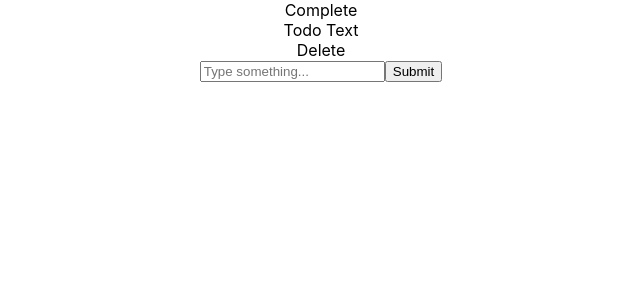
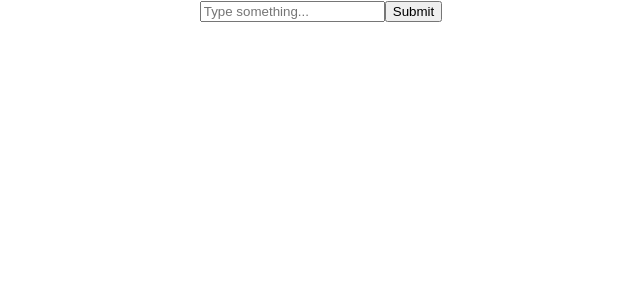
Before and after one commit to VladimirRM/g-js-redux, a React (Create React App) app: page / in a window 1280 px wide. Shown: the top 300 px of the page, without its empty margins (319-959 px from the left). Built offline with nearby package versions, Linux system fonts and the light colour scheme.

Commit message:
add todo with text in div

```diff
--- a/src/App.js
+++ b/src/App.js
@@ -3,13 +3,24 @@ import './App.css';
 import TodoItem from './components/TodoItem';
 // import User from './components/User';
 import Form from './components/Form';
+import { useSelector } from 'react-redux';
 
 function App() {
+  const todos = useSelector((state)=>state.todo.todos)
   return (
     <div className="App">
    {/* <User/> */}
-   <TodoItem/>
    <Form/>
+   {
+    todos?.map((todo)=>(
+      <TodoItem
+      key={todo.id}
+   todo={todo}
+
+      />
+
+    ))
+   }
     </div>
   );
 }
--- a/src/components/Form.js
+++ b/src/components/Form.js
@@ -30,6 +30,7 @@ const Form = () => {
             <button
                 type='submit'
                 className='shrink-0 bg-lime-300  hover:bg-lime-400 transition-all px-3 text-sm'
+            onClick={()=>addTodoHandler()}
             >
                 Submit
             </button>
--- a/src/components/TodoItem.js
+++ b/src/components/TodoItem.js
@@ -1,14 +1,14 @@
 import React from 'react'
 
-const TodoItem = () => {
-    const completed = false
+const TodoItem = ({todo}) => {
+
     return (
         <div className='flex justify-between items-center my-2'>
             <div className='text-sm px-4 py-2 cursor-pointer bg-lime-300 hover:bg-lime-400'>
                 Complete
             </div>
-            <div className={`text-sm ${completed ? 'line-through font-medium text-lime-400' : ''}`}>
-                Todo Text
+            <div className={`text-sm ${todo.completed ? 'line-through font-medium text-lime-400' : ''}`}>
+                {todo.text}
             </div>
             <div className='text-sm px-4 py-2 flex bg-red-400 hover:bg-red-500 transition-all text-white cursor-pointer'>
                 Delete
```
